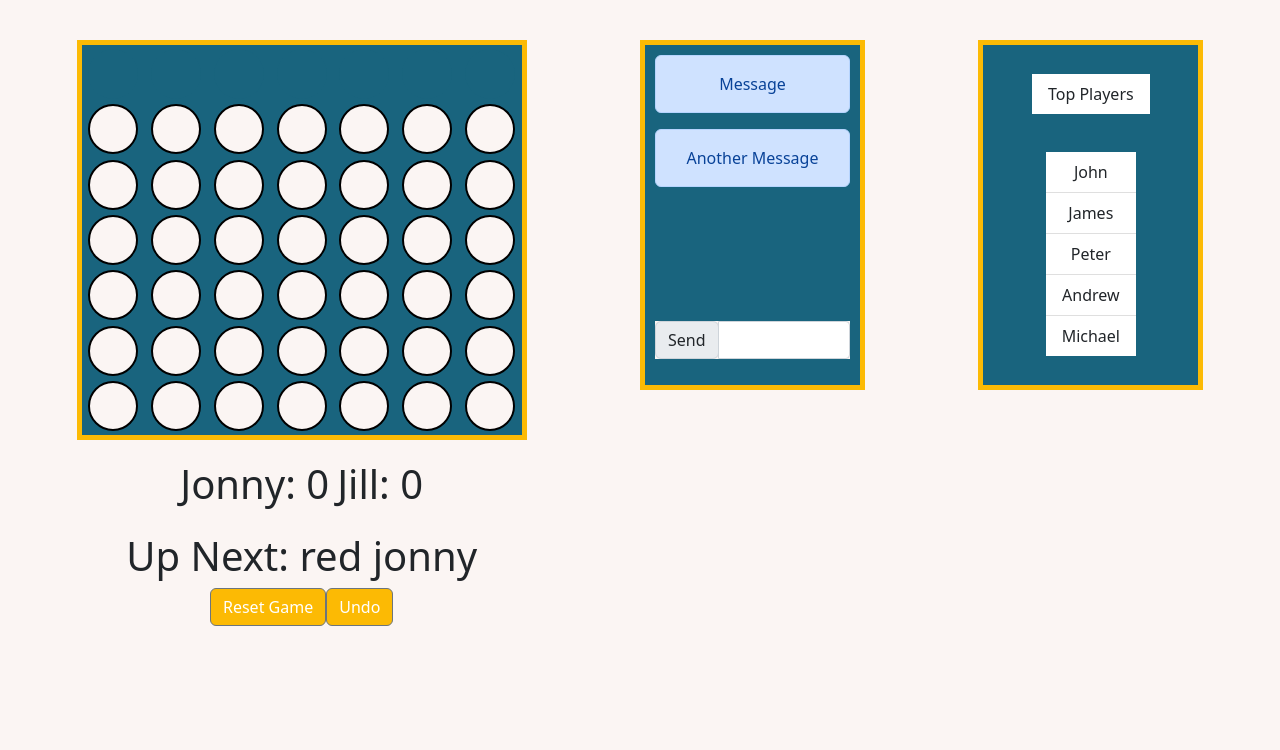
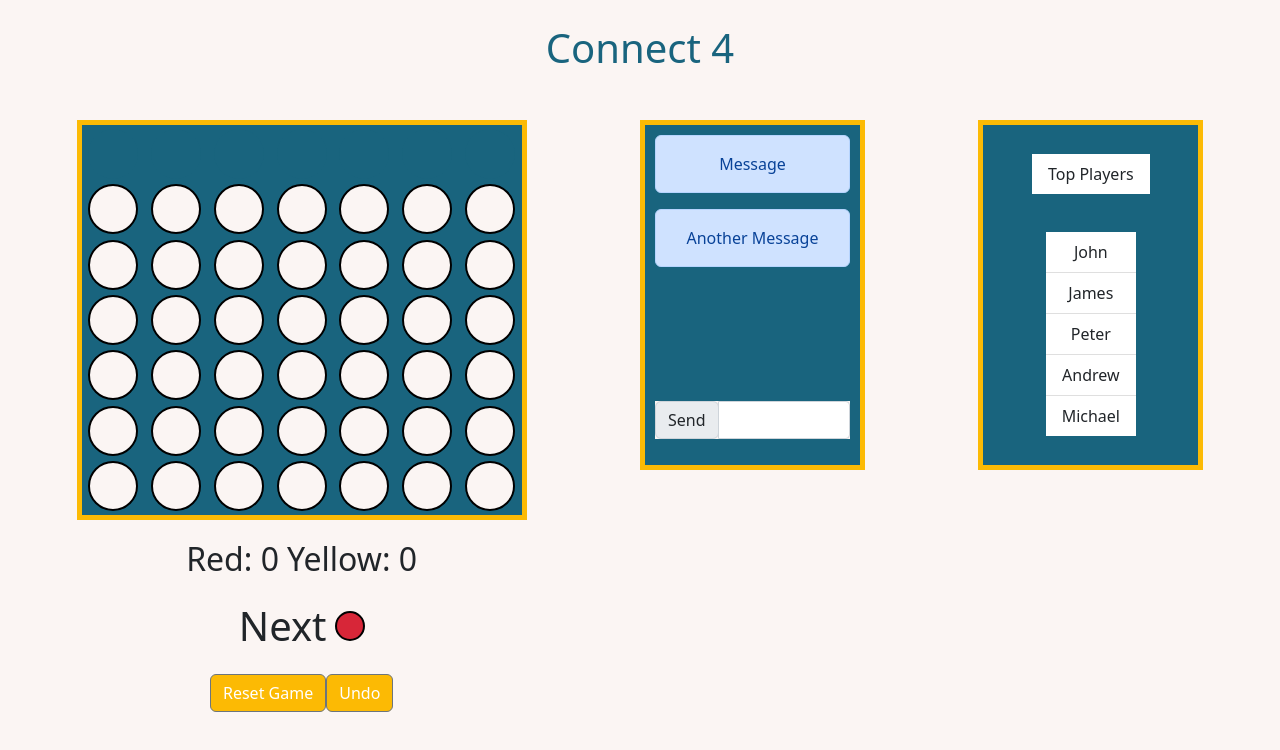
Before and after one commit to math919191/CS260W23, a React (Create React App) app in the folder StartUp/connect4/: page / in a window 1280 px wide. Shown: the top 750 px of the page. Built offline with nearby package versions, Linux system fonts and the light colour scheme.

Commit message:
fixed undo bug and created next token

```diff
--- a/StartUp/connect4/package.json
+++ b/StartUp/connect4/package.json
@@ -2,6 +2,7 @@
   "name": "connect4",
   "version": "0.1.0",
   "private": true,
+  "homepage": ".",
   "dependencies": {
     "@testing-library/jest-dom": "^5.16.5",
     "@testing-library/react": "^13.4.0",
--- a/StartUp/connect4/src/App.js
+++ b/StartUp/connect4/src/App.js
@@ -8,7 +8,8 @@ import './app.css'
 function App() {
   return (
     <div className="App">
-
+      <br/>
+      <h1>Connect 4</h1>
       <PlayPage/>
     </div>
   );
--- a/StartUp/connect4/src/play/game/game.js
+++ b/StartUp/connect4/src/play/game/game.js
@@ -126,6 +126,8 @@ class Game extends Component {
         const history = this.state.history;
         this.setState({history: this.state.history.splice(0, this.state.history.length-1)})
         this.setState({stepNum : this.state.stepNum - 1})
+        this.setState({currPlayer: this.state.currPlayer == "red" ? "yellow": "red"})
+
     }
 
     handleCloseMessage(){
@@ -154,12 +156,11 @@ class Game extends Component {
                     />
 
                     <PlayerScores
-                        player1={"Jonny"}
+                        player1={"Red"}
                         player1Score={this.state.winCount.red}
-                        player2={"Jill"}
+                        player2={"Yellow"}
                         player2Score={this.state.winCount.yellow}
                         upNextColor={this.state.currPlayer}
-                        upNextPlayer={"jonny"}
 
                     />
                     <Controls
--- a/StartUp/connect4/src/play/game/gameBoard.css
+++ b/StartUp/connect4/src/play/game/gameBoard.css
@@ -51,6 +51,24 @@
 
 }
 
+.nextDot {
+    display: flex;
+    /* width: 9vw;
+    max-width: 50px;
+    height: 9vw;
+    max-height: 50px; */
+    width : 30px;
+    height: 30px;
+    background-color: var(--white);
+
+    margin-bottom: auto;
+    border-radius: 50%;
+    /* display: inline-block; */
+    border: black solid 2px;
+
+}
+
+
 .yellowDot {
     background-color: var(--yellow);
 }
--- a/StartUp/connect4/src/play/game/playerScores.js
+++ b/StartUp/connect4/src/play/game/playerScores.js
@@ -1,14 +1,26 @@
 export default function PlayerScores(props){
 
+
+    function capitalizeFirstLetter(string) {
+        return string.charAt(0).toUpperCase() + string.slice(1);
+    }
+
+    const dotClasses = "list-inline-item nextDot " + props.upNextColor + "Dot";
     return (
         <div className="playerScores">
 
             <ul class="list-inline">
-                <li class="list-inline-item h1">{props.player1 + ": " + props.player1Score}</li>
-                <li class="list-inline-item h1">{props.player2 + ": " + props.player2Score}</li>
+                <li class="list-inline-item h2">{props.player1 + ": " + props.player1Score}</li>
+                <li class="list-inline-item h2">{props.player2 + ": " + props.player2Score}</li>
+
             </ul>
 
-            <p class="h1 left"> { "Up Next: " + props.upNextColor + " " + props.upNextPlayer} </p>
+
+            <ul class="list-inline">
+                <li class="list-inline-item h1">{"Next "} </li>
+                <li class={dotClasses}></li>
+
+            </ul>
 
         </div>
     )
```
Also changed, not shown: 1 other file (tests, documents, lock files or other folders).
